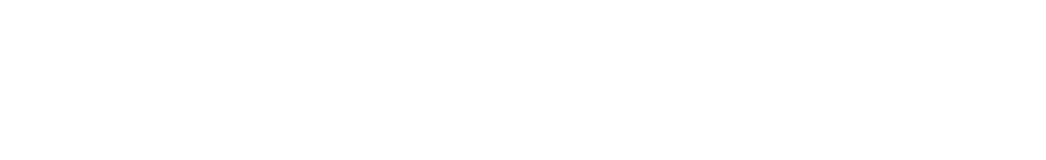
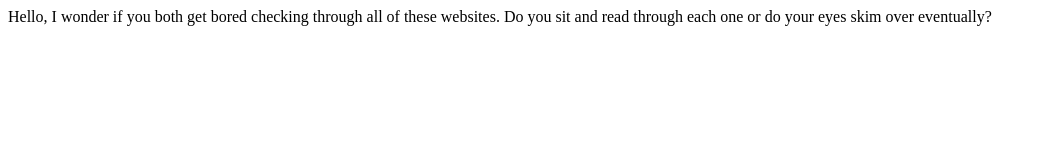
Before and after one commit to VDemiraj/Vdemiraj.github.io, a plain HTML site: page index.html in a window 1280 px wide. Shown: the whole page, without its empty margins (0-1046 px from the left). Drawn offline with Linux system fonts and the light colour scheme.

Commit message:
Update index.html

```diff
--- a/index.html
+++ b/index.html
@@ -6,6 +6,8 @@
 </head>
 
 <body>
+  Hello, I wonder if you both get bored checking through all of these websites.
+  Do you sit and read through each one or do your eyes skim over eventually?
 </body>
 
 </html>
```
